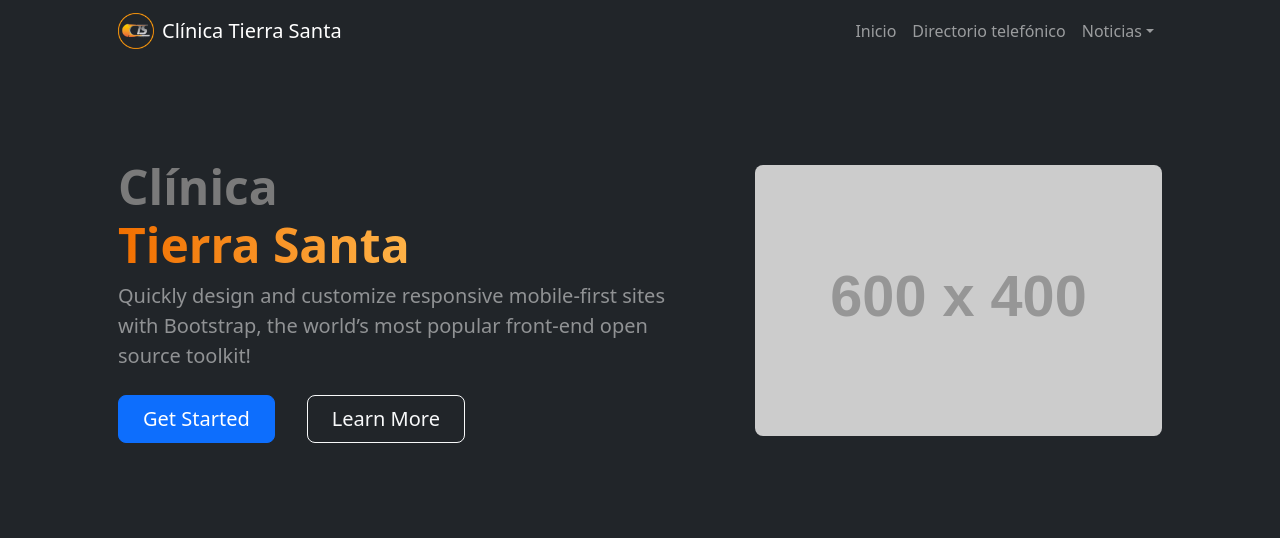
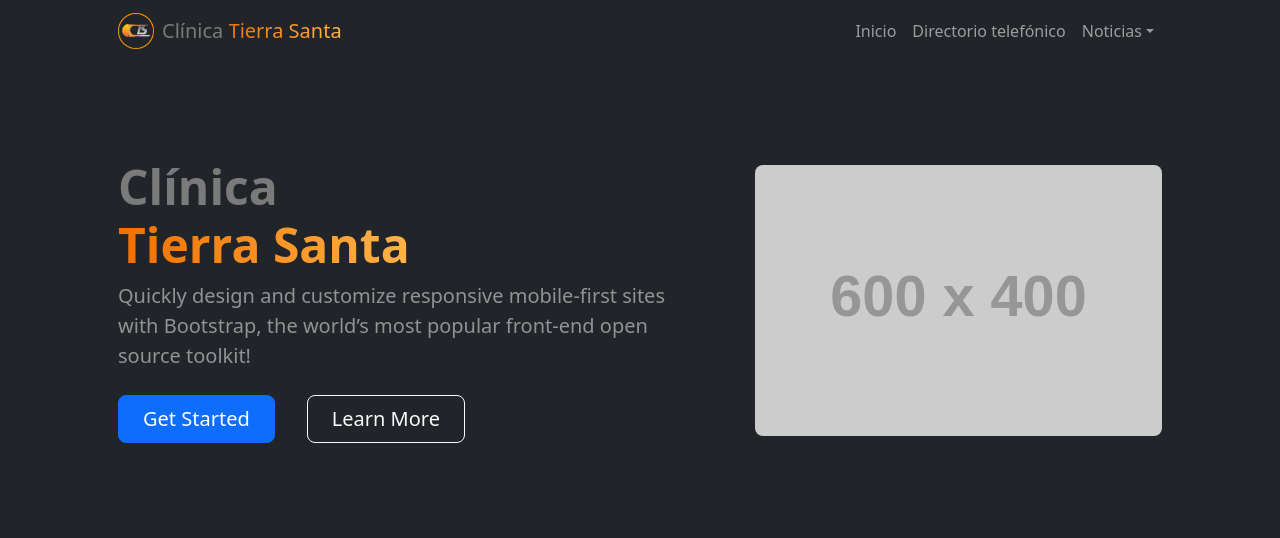
Before and after one commit to fitaoo/clinicats, a Django app: page / in a window 1280 px wide. Shown: the top 538 px of the page. Run offline with Django 5.2, Linux system fonts and the light colour scheme; data comes from the database, SQL or seed files in the repository; grey boxes labelled with a size stand in for pictures from a placeholder-image service; some libraries are stand-ins or nearby versions.

Commit message:
mejora visual al index navbar

```diff
--- a/templates/index.html
+++ b/templates/index.html
@@ -35,7 +35,10 @@
             <div class="container px-5">
                 <a class="navbar-brand d-flex align-items-center gap-2" href="{% url 'inicio' %}">
                     <img src="{% static 'assets/img/Logo_navbar.png' %}" alt="" height="36">
-                    <span>Clínica Tierra Santa</span>
+                    <span class="navbar-nombre">
+                        <span class="clinica">Clínica</span>
+                        <span class="tierra-santa">Tierra Santa</span>
+                    </span>
                 </a>
                 <button class="navbar-toggler" type="button" data-bs-toggle="collapse"
                     data-bs-target="#navbarSupportedContent" aria-controls="navbarSupportedContent"
```
